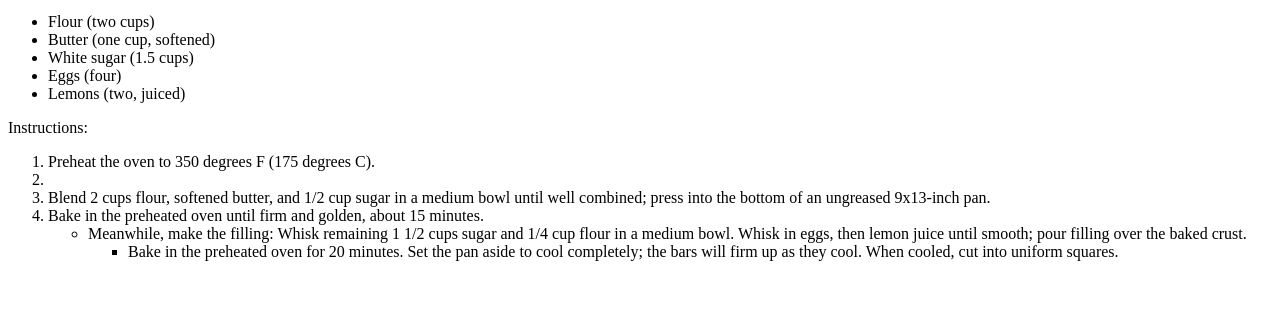
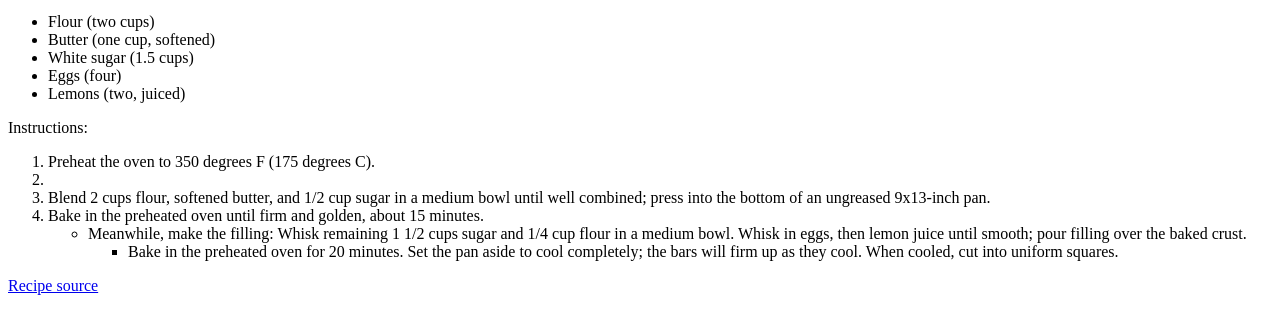
Before and after one commit to WillEricLee/odin-recipes, a plain HTML site: page pages/lemonBars.html in a window 1280 px wide. Shown: the part 349-682 px from the top of the page. Drawn offline with Linux system fonts and the light colour scheme.

Commit message:
Add recipe source for lemonBars.html

```diff
--- a/pages/lemonBars.html
+++ b/pages/lemonBars.html
@@ -24,6 +24,7 @@
 		<li>Bake in the preheated oven for 20 minutes. Set the pan aside to cool completely; the bars will firm up as they cool. When cooled, cut into uniform squares.</li>
 	</ol>
 
+	<a href="https://www.allrecipes.com/recipe/10294/the-best-lemon-bars/">Recipe source</a>
 
 </body>
 
```
